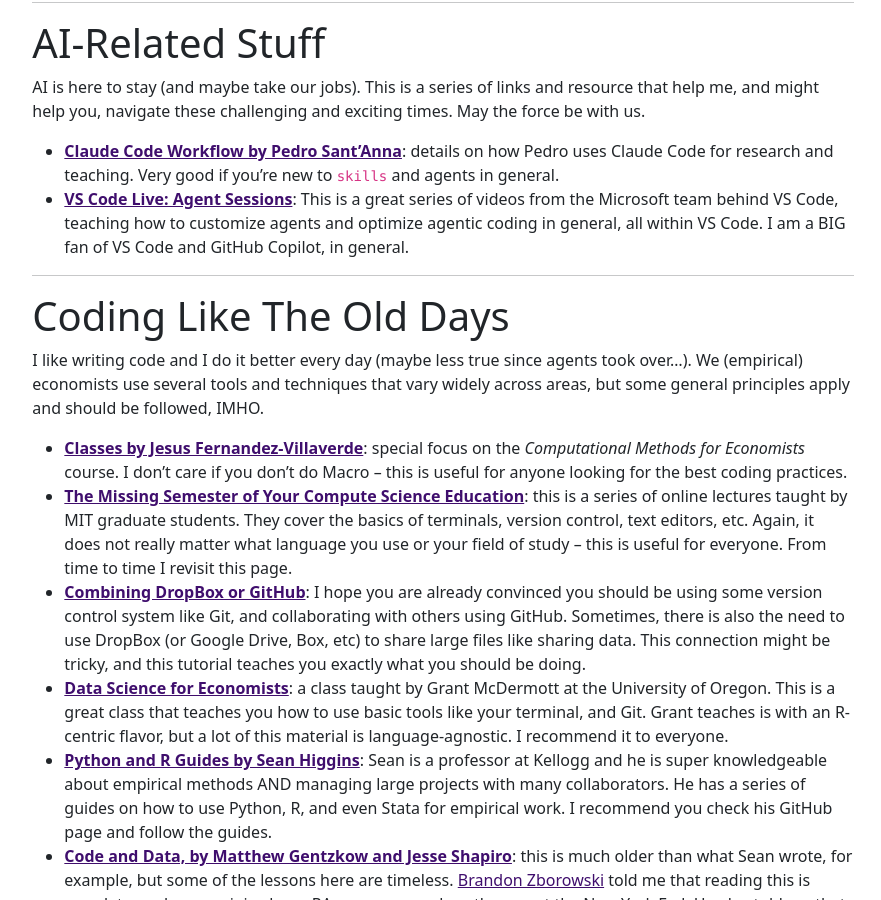
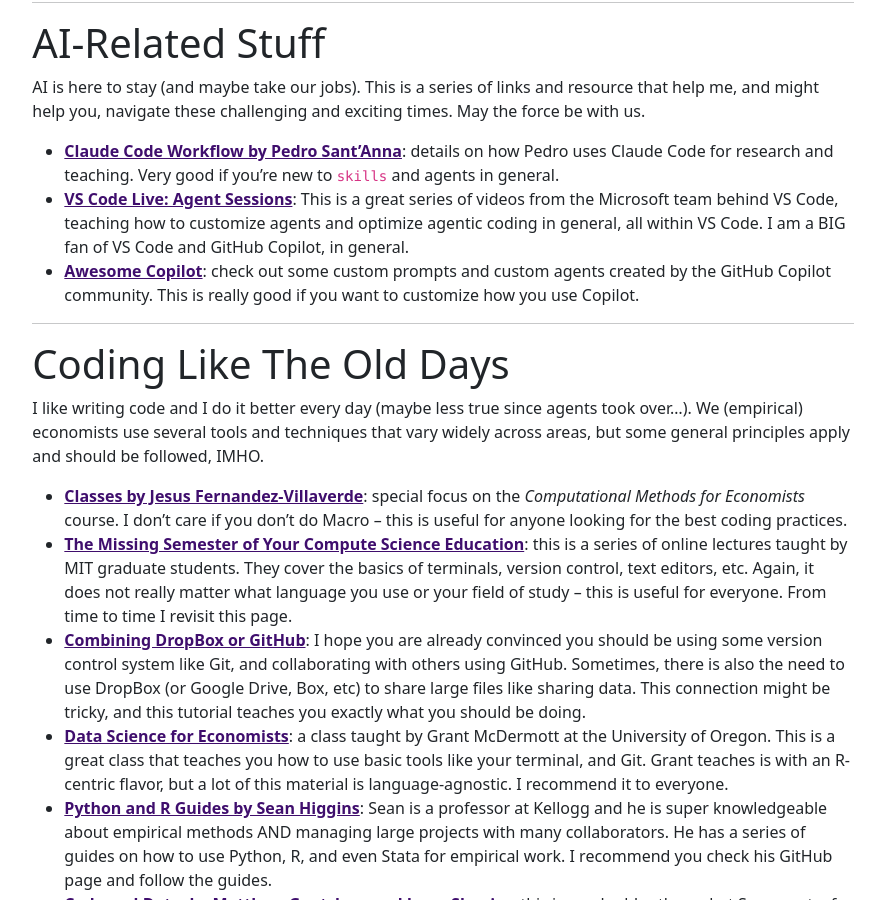
Before and after one commit to rgriva/rgriva.github.io, a Jekyll site: the page built from resources.md, in a window 1280 px wide and 900 px high, scrolled down 512 px. Shown: the whole window, without its empty margins (197-1078 px from the left). Built offline with Jekyll 4.4.1, drawn with Linux system fonts in a browser that asks for light colours.

Commit message:
Add Awesome Copilot resource link
Added a new resource link for Awesome Copilot to the resources section.

````diff
--- a/resources.md
+++ b/resources.md
@@ -11,6 +11,7 @@ AI is here to stay (and maybe take our jobs). This is a series of links and reso
 
 * [**Claude Code Workflow by Pedro Sant'Anna**](https://psantanna.com/claude-code-my-workflow/workflow-guide.html): details on how Pedro uses Claude Code for research and teaching. Very good if you're new to ```skills``` and agents in general.
 * [**VS Code Live: Agent Sessions**](https://www.youtube.com/playlist?list=PLj6YeMhvp2S4gpM0lGDd5hIDveC7IsLwv): This is a great series of videos from the Microsoft team behind VS Code, teaching how to customize agents and optimize agentic coding in general, all within VS Code. I am a BIG fan of VS Code and GitHub Copilot, in general.
+* [**Awesome Copilot**](https://github.com/github/awesome-copilot): check out some custom prompts and custom agents created by the GitHub Copilot community. This is really good if you want to customize how you use Copilot.
 
 -------------------
 
````
